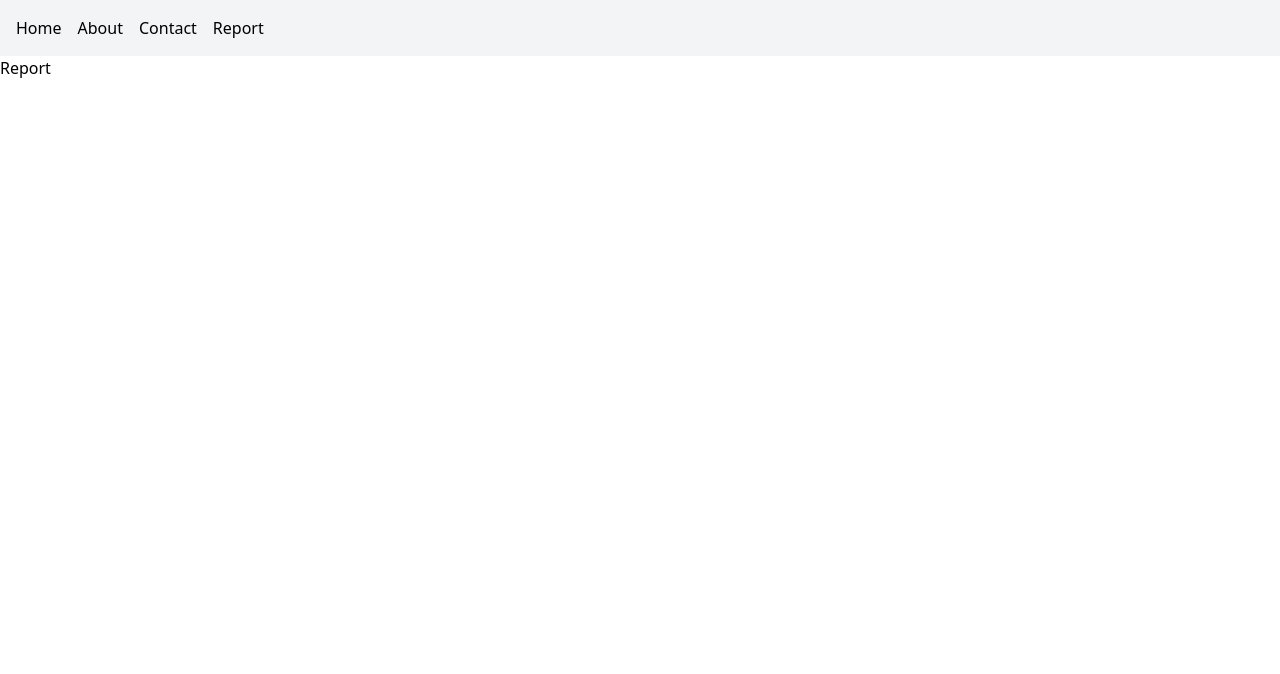
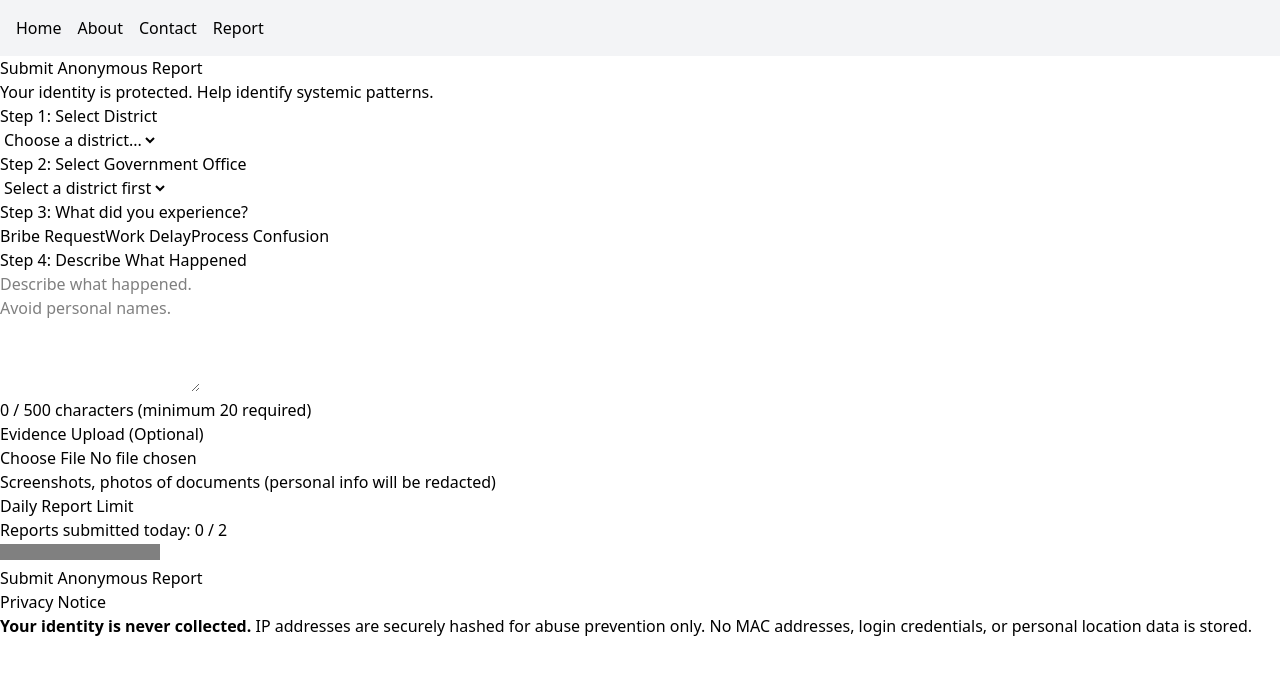
Before and after one commit to mukunda18/Hack-a-week-2026, a Next.js app: page /report in a window 1280 px wide. Shown: the top 674 px of the page. Built offline with nearby package versions, Linux system fonts and the light colour scheme.

Commit message:
Update report page.js

```diff
--- a/app/report/page.js
+++ b/app/report/page.js
@@ -1,7 +1,195 @@
-export default function Report() {
-    return (
-        <div>
-            <h1>Report</h1>
-        </div>
-    );
+'use client';
+
+import { useState } from 'react';
+
+const districts = ['Kathmandu', 'Lalitpur', 'Bhaktapur'];
+const officesByDistrict = {
+  'Kathmandu': ['Ward Office', 'Land Revenue Office', 'Vehicle Registration'],
+  'Lalitpur': ['Municipality Office', 'Tax Office', 'Health Department'],
+  'Bhaktapur': ['District Office', 'Education Office', 'Planning Office']
+};
+
+export default function ReportPage() {
+  const [selectedDistrict, setSelectedDistrict] = useState('');
+  const [selectedOffice, setSelectedOffice] = useState('');
+  const [experienceType, setExperienceType] = useState('');
+  const [description, setDescription] = useState('');
+  const [file, setFile] = useState(null);
+  const [reportsToday, setReportsToday] = useState(0);
+
+  const maxReportsPerDay = 2;
+
+  const handleDistrictChange = (e) => {
+    setSelectedDistrict(e.target.value);
+    setSelectedOffice('');
+  };
+
+  const handleOfficeChange = (e) => {
+    setSelectedOffice(e.target.value);
+  };
+
+  const handleExperienceTypeClick = (type) => {
+    setExperienceType(type);
+  };
+
+  const handleDescriptionChange = (e) => {
+    setDescription(e.target.value);
+  };
+
+  const handleFileChange = (e) => {
+    setFile(e.target.files[0]);
+  };
+
+  const handleSubmit = (e) => {
+    e.preventDefault();
+
+    if (reportsToday >= maxReportsPerDay) {
+      alert('Daily limit reached');
+      return;
+    }
+
+    if (!selectedDistrict || !selectedOffice || !experienceType || description.length < 20) {
+      alert('Please complete all required fields');
+      return;
+    }
+
+    console.log({
+      district: selectedDistrict,
+      office: selectedOffice,
+      type: experienceType,
+      description: description,
+      file: file
+    });
+
+    setReportsToday(prev => prev + 1);
+
+    setSelectedDistrict('');
+    setSelectedOffice('');
+    setExperienceType('');
+    setDescription('');
+    setFile(null);
+
+    alert('Report submitted anonymously. Thank you!');
+  };
+
+  const availableOffices = selectedDistrict ? officesByDistrict[selectedDistrict] || [] : [];
+
+  const canSubmit = selectedDistrict && selectedOffice && experienceType && description.length >= 20 && reportsToday < maxReportsPerDay;
+
+  return (
+    <div>
+      <h1>Submit Anonymous Report</h1>
+      <p>Your identity is protected. Help identify systemic patterns.</p>
+
+      <form onSubmit={handleSubmit}>
+
+        <fieldset>
+          <legend>Step 1: Select District</legend>
+          <select
+            value={selectedDistrict}
+            onChange={handleDistrictChange}
+            required
+          >
+            <option value="">Choose a district...</option>
+            {districts.map(district => (
+              <option key={district} value={district}>
+                {district}
+              </option>
+            ))}
+          </select>
+        </fieldset>
+
+        <fieldset disabled={!selectedDistrict}>
+          <legend>Step 2: Select Government Office</legend>
+          <select
+            value={selectedOffice}
+            onChange={handleOfficeChange}
+            disabled={!selectedDistrict}
+            required
+          >
+            <option value="">
+              {selectedDistrict ? 'Choose an office...' : 'Select a district first'}
+            </option>
+            {availableOffices.map(office => (
+              <option key={office} value={office}>
+                {office}
+              </option>
+            ))}
+          </select>
+        </fieldset>
+
+        <fieldset disabled={!selectedOffice}>
+          <legend>Step 3: What did you experience?</legend>
+          <div>
+            {['Bribe Request', 'Work Delay', 'Process Confusion'].map(type => (
+              <button
+                key={type}
+                type="button"
+                onClick={() => handleExperienceTypeClick(type)}
+                disabled={!selectedOffice}
+                style={{
+                  backgroundColor: experienceType === type ? '#000' : '#fff',
+                  color: experienceType === type ? '#fff' : '#000'
+                }}
+              >
+                {type}
+              </button>
+            ))}
+          </div>
+        </fieldset>
+
+        <fieldset disabled={!experienceType}>
+          <legend>Step 4: Describe What Happened</legend>
+          <textarea
+            value={description}
+            onChange={handleDescriptionChange}
+            disabled={!experienceType}
+            placeholder="Describe what happened. Avoid personal names."
+            rows={5}
+            maxLength={500}
+            required
+          />
+          <p>
+            {description.length} / 500 characters (minimum 20 required)
+          </p>
+        </fieldset>
+
+        <fieldset disabled={!experienceType}>
+          <legend>Evidence Upload (Optional)</legend>
+          <input
+            type="file"
+            onChange={handleFileChange}
+            disabled={!experienceType}
+            accept="image/*,.pdf"
+          />
+          <p>Screenshots, photos of documents (personal info will be redacted)</p>
+        </fieldset>
+
+        <fieldset>
+          <legend>Daily Report Limit</legend>
+          <p>Reports submitted today: {reportsToday} / {maxReportsPerDay}</p>
+          <progress value={reportsToday} max={maxReportsPerDay}></progress>
+        </fieldset>
+
+        <button
+          type="submit"
+          disabled={!canSubmit}
+        >
+          {reportsToday >= maxReportsPerDay
+            ? 'Daily Limit Reached'
+            : 'Submit Anonymous Report'}
+        </button>
+
+        <fieldset>
+          <legend>Privacy Notice</legend>
+          <p>
+            <strong>Your identity is never collected.</strong>
+            {' '}IP addresses are securely hashed for abuse prevention only.
+            No MAC addresses, login credentials, or personal location data is stored.
+          </p>
+        </fieldset>
+
+      </form>
+    </div>
+  );
 }
```
